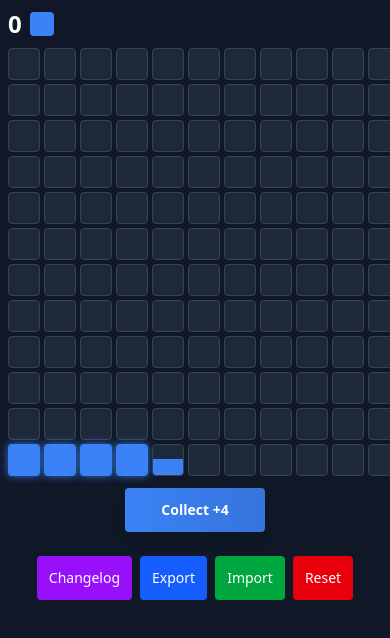
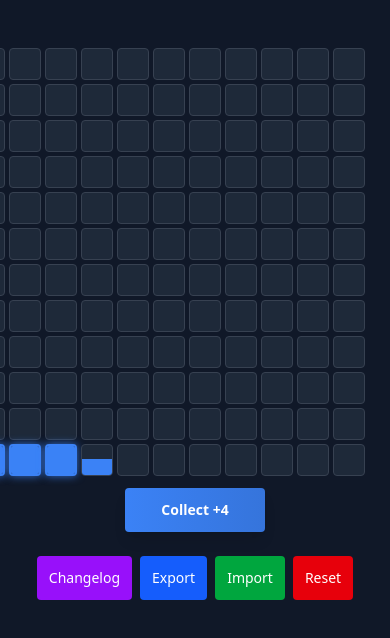
Before and after one commit to yukimakavy/squares, a React (Vite) app: page / in a window 390 px wide. Shown: the top 638 px of the page. Built offline with nearby package versions, Linux system fonts and the light colour scheme.

Commit message:
Remove w-full from root container to fix mobile grid width

```diff
--- a/src/App.tsx
+++ b/src/App.tsx
@@ -29,7 +29,7 @@ function App() {
       <div className="flex flex-col h-full">
         {/* Game area centered */}
         <div className="flex-1 flex items-start md:items-center justify-center p-2 md:p-4 overflow-y-auto overflow-x-hidden" style={{ WebkitOverflowScrolling: 'touch' }}>
-          <div className="flex flex-col gap-2 w-full md:w-auto max-w-full pb-20 md:pb-4">
+          <div className="flex flex-col gap-2 pb-20 md:pb-4">
             {/* Currency at top left of game area */}
             <div className="self-start overflow-x-auto w-full">
               <CurrencyDisplay />
```
